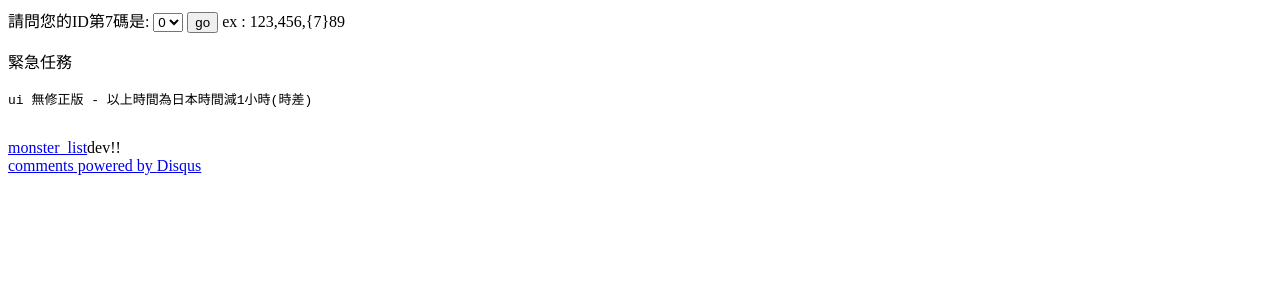
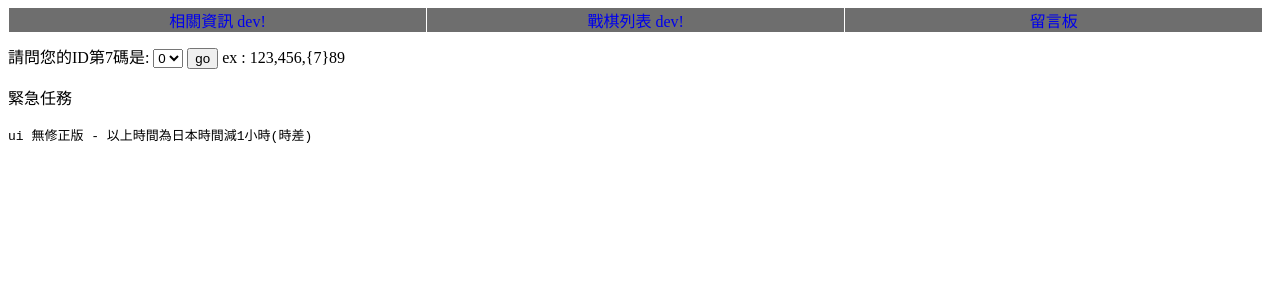
Before and after one commit to shesheshe/index, a Jekyll site: the page summons-board/index.html, which Jekyll copies as it is, in a window 1280 px wide. Shown: the top 300 px of the page. Built offline with Jekyll 4.4.1, drawn with Linux system fonts in a browser that asks for light colours; comment, search, counter and statistics services are not loaded.

Commit message:
獨立留言板part2

```diff
--- a/summons-board/css/index_style.css
+++ b/summons-board/css/index_style.css
@@ -2,6 +2,22 @@ ul {
   padding: 0;
   list-style: none;
 }
+
+ul#menu li {
+	float: left;
+	width: 33%;
+	background-color: #6E6E6E;
+	text-align: center;
+	border-left-width: 1px;
+	border-left-style: solid;
+	border-left-color: #FFF;
+}
+
+ul#menu li a {
+	text-decoration: none;
+	display: block;
+}
+
 
 div.red {
 	background-color: #EFA2A1;
--- a/summons-board/index.html
+++ b/summons-board/index.html
@@ -6,6 +6,15 @@
 	<link rel="stylesheet" href="css/index_style.css" />
 </head>
 <body>
+
+<ul id="menu">
+	<li><a href="info.html" id="info">相關資訊 dev!</a></li>
+	<li><a href="monster_list.html" id="monster_list">戰棋列表 dev!</a></li>
+	<li><a href="guestbook.html" id="guestbook">留言板</a></li>
+</ul>
+
+<br />
+<br />
 
 請問您的ID第7碼是:
 <select id="id_seven_number" onchange="select_number(this.options[this.options.selectedIndex].value);">
@@ -37,25 +46,6 @@ ex : 123,456,{7}89
 </ul>-->
 
 <pre>ui 無修正版 - 以上時間為日本時間減1小時(時差)</pre>
-
-<br />
-<a href="monster_list.html">monster_list</a>dev!!
-<br />
-
-<div id="disqus_thread"></div>
-<script type="text/javascript">
-/* * * CONFIGURATION VARIABLES: EDIT BEFORE PASTING INTO YOUR WEBPAGE * * */
-var disqus_shortname = 'summons-board'; // required: replace example with your forum shortname
-
-/* * * DON'T EDIT BELOW THIS LINE * * */
-(function() {
-	var dsq = document.createElement('script'); dsq.type = 'text/javascript'; dsq.async = true;
-	dsq.src = '//' + disqus_shortname + '.disqus.com/embed.js';
-	(document.getElementsByTagName('head')[0] || document.getElementsByTagName('body')[0]).appendChild(dsq);
-})();
-</script>
-<noscript>Please enable JavaScript to view the <a href="http://disqus.com/?ref_noscript">comments powered by Disqus.</a></noscript>
-<a href="http://disqus.com" class="dsq-brlink">comments powered by <span class="logo-disqus">Disqus</span></a>
 
 <script>
 
@@ -248,6 +238,7 @@ var disqus_shortname = 'summons-board'; // required: replace example with your f
 </script>
 
 <script>
+
   (function(i,s,o,g,r,a,m){i['GoogleAnalyticsObject']=r;i[r]=i[r]||function(){
   (i[r].q=i[r].q||[]).push(arguments)},i[r].l=1*new Date();a=s.createElement(o),
   m=s.getElementsByTagName(o)[0];a.async=1;a.src=g;m.parentNode.insertBefore(a,m)
```
